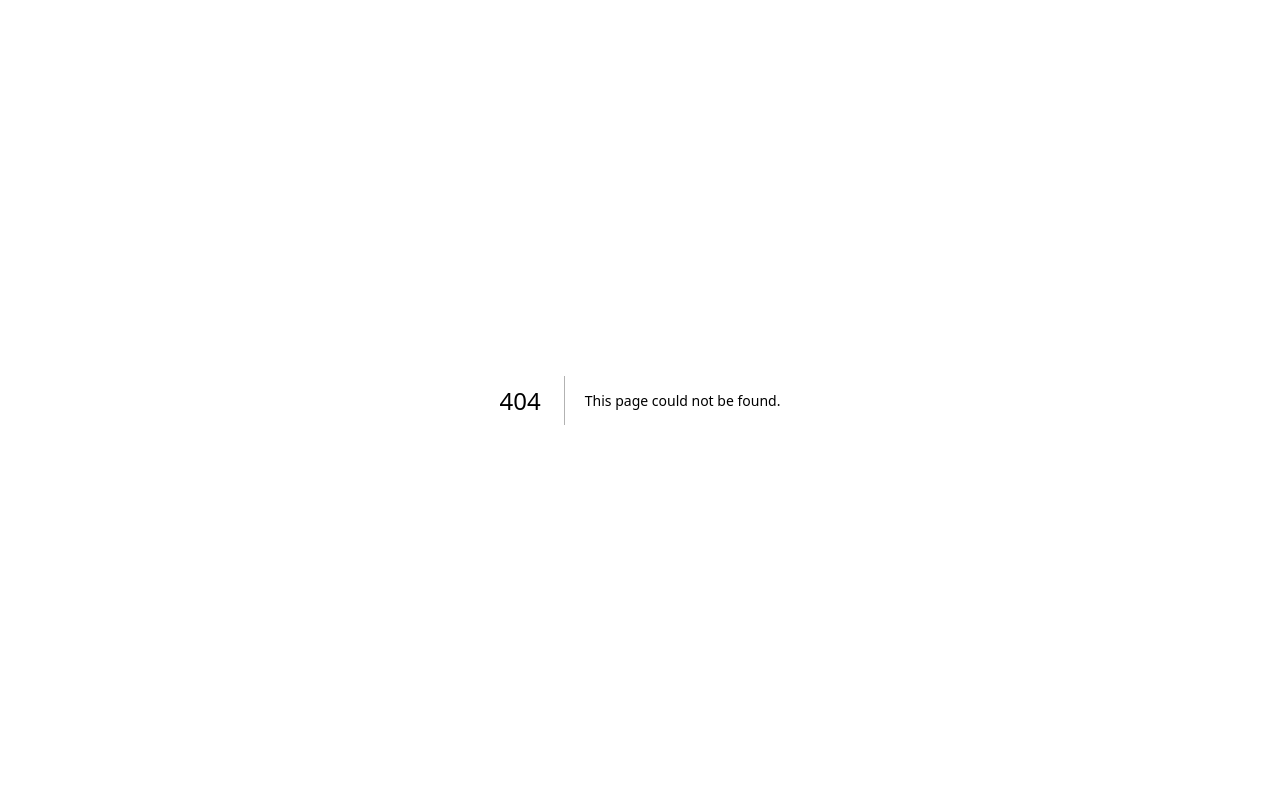
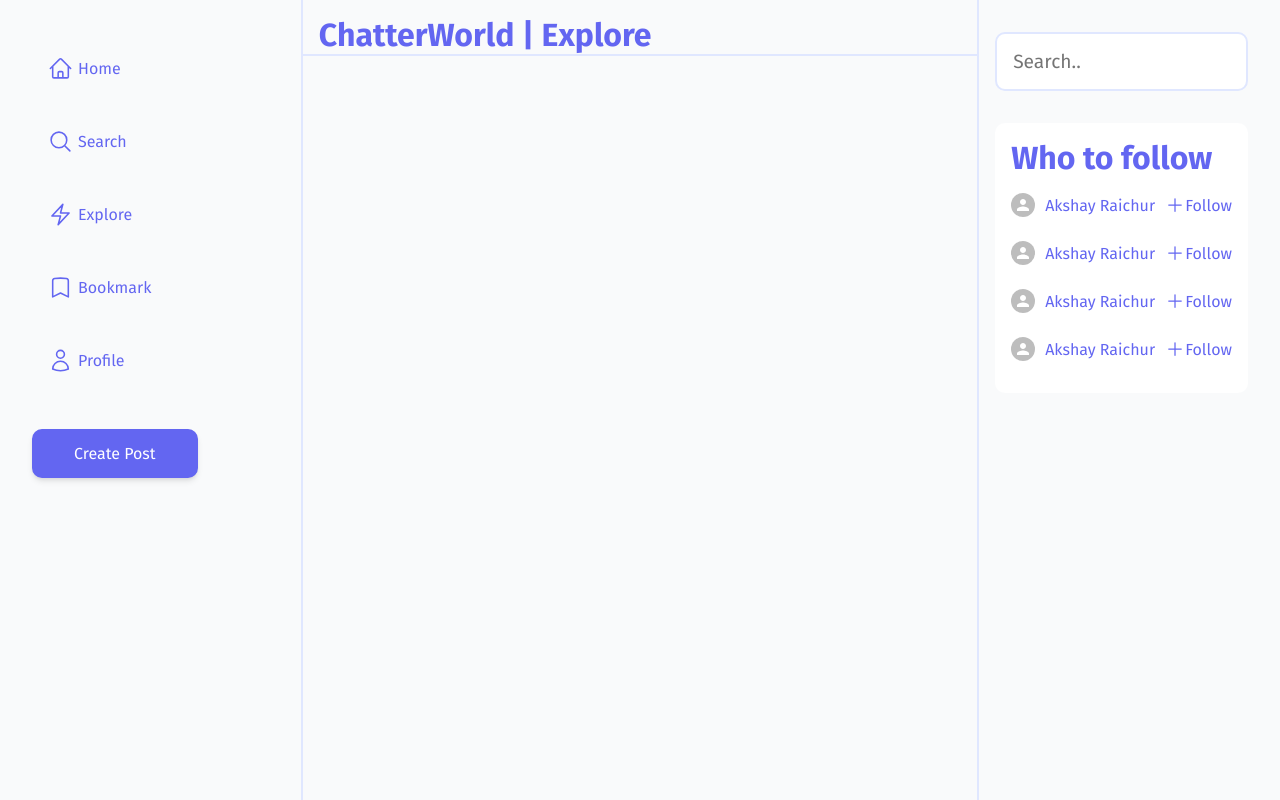
Before and after one commit to akshayraichur/ChatterWorld, a Next.js app: page /explore in a window 1280 px wide. Before the commit this address had no page. Built offline with nearby package versions, Linux system fonts and the light colour scheme.

Commit message:
feat: bookmarks & explore page base layout

```diff
--- a/src/components/Layout.tsx
+++ b/src/components/Layout.tsx
@@ -8,9 +8,14 @@ import BookmarkIcon from "@/assets/BookmarkIcon";
 import ProfileIcon from "@/assets/ProfileIcon";
 import Button from "@/components/Button";
 import WhoToFollow from "@/components/WhoToFollow";
+import Link from "next/link";
 
 const StyledLayout = styled.div`
   padding: 0 1rem;
+
+  .header-container {
+    padding: 1rem;
+  }
 
   .home-container {
     width: 100%;
@@ -84,6 +89,8 @@ const StyledLayout = styled.div`
     transition: all 0.2s ease-in;
     padding: 0.5rem 1rem;
     border-radius: 10px;
+    color: inherit;
+    text-decoration: none;
 
     &:hover {
       background-color: #e0e7ff;
@@ -121,36 +128,36 @@ const Layout = (props: LayoutProps) => {
     <StyledLayout>
       <div className="home-container">
         <div className="options-section">
-          <div className="icon-content-container">
+          <Link href="/home" className="icon-content-container">
             <div className="icon">
               <HomeIcon />
             </div>
             <p>Home</p>
-          </div>
-          <div className="icon-content-container">
+          </Link>
+          <Link href="/search" className="icon-content-container">
             <div className="icon">
               <SearchIcon />
             </div>
             <p>Search</p>
-          </div>
-          <div className="icon-content-container">
+          </Link>
+          <Link href="/explore" className="icon-content-container">
             <div className="icon">
               <ExploreIcon />
             </div>
             <p>Explore</p>
-          </div>
-          <div className="icon-content-container">
+          </Link>
+          <Link href="/bookmarks" className="icon-content-container">
             <div className="icon">
               <BookmarkIcon />
             </div>
             <p>Bookmark</p>
-          </div>
-          <div className="icon-content-container">
+          </Link>
+          <Link href="/profile" className="icon-content-container">
             <div className="icon">
               <ProfileIcon />
             </div>
             <p>Profile</p>
-          </div>
+          </Link>
           <div>
             <Button>Create Post</Button>
           </div>
--- /dev/null
+++ b/src/components/Topbar.tsx
@@ -0,0 +1,23 @@
+import React from "react";
+import { styled } from "styled-components";
+
+type TopbarProps = {
+  title?: string;
+};
+
+const StyledTopbar = styled.div`
+  height: 7vh;
+  border-bottom: 2px solid #e0e7ff;
+  padding: 1rem;
+`;
+
+const Topbar = (props: TopbarProps) => {
+  const { title } = props;
+  return (
+    <StyledTopbar>
+      <h1>{title}</h1>
+    </StyledTopbar>
+  );
+};
+
+export default Topbar;
--- /dev/null
+++ b/src/modules/Explore/Explore.tsx
@@ -0,0 +1,23 @@
+import Layout from "@/components/Layout";
+import Topbar from "@/components/Topbar";
+import Head from "next/head";
+import React from "react";
+import { NextPage } from "next";
+
+const Explore: NextPage = () => {
+  return (
+    <>
+      <Head>
+        <title>Explore | Chatterworld</title>
+      </Head>
+      <>
+        <Layout>
+          <Topbar title="ChatterWorld | Explore" />
+          <div className="header-container"></div>
+        </Layout>
+      </>
+    </>
+  );
+};
+
+export default Explore;
--- a/src/modules/Home/Home.tsx
+++ b/src/modules/Home/Home.tsx
@@ -5,6 +5,7 @@ import React from "react";
 import CreatePost from "@/components/CreatePost";
 import PostCard from "@/components/PostCard";
 import Layout from "@/components/Layout";
+import Topbar from "@/components/Topbar";
 
 const Home: NextPage = () => {
   return (
@@ -14,9 +15,7 @@ const Home: NextPage = () => {
       </Head>
 
       <Layout>
-        <div style={{ height: "7vh", borderBottom: "2px solid #e0e7ff", padding: "1rem" }}>
-          <h1>ChatterWorld | Home</h1>
-        </div>
+        <Topbar title="ChatterWorld | Home" />
         <div style={{ padding: "1rem 2rem" }}>
           <CreatePost />
           <PostCard />
--- a/src/modules/Profile/Profile.tsx
+++ b/src/modules/Profile/Profile.tsx
@@ -1,6 +1,7 @@
 import Button from "@/components/Button";
 import Layout from "@/components/Layout";
 import PostCard from "@/components/PostCard";
+import Topbar from "@/components/Topbar";
 import { Avatar } from "@mui/material";
 import { NextPage } from "next";
 import Head from "next/head";
@@ -44,6 +45,7 @@ const Profile: NextPage = () => {
       </Head>
       <>
         <Layout>
+          <Topbar title="ChatterWorld | Profile" />
           <StyledProfile>
             <div className="profile-info">
               <div className="profile-container">
--- /dev/null
+++ b/src/pages/bookmarks.tsx
@@ -0,0 +1,3 @@
+import Bookmark from "@/modules/Bookmark/Bookmark";
+
+export default Bookmark;
--- /dev/null
+++ b/src/pages/explore.tsx
@@ -0,0 +1,3 @@
+import Explore from "@/modules/Explore/Explore";
+
+export default Explore;
```
Also changed, not shown: src/modules/Bookmark/Bookmark.tsx (added, +31 -0 lines).
